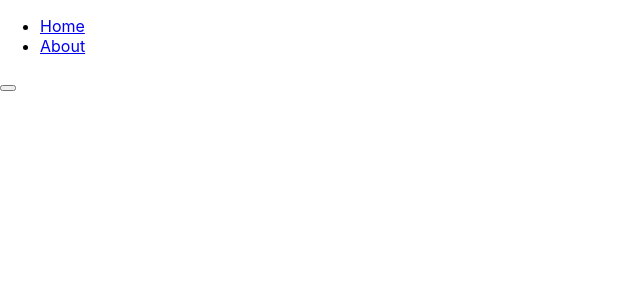
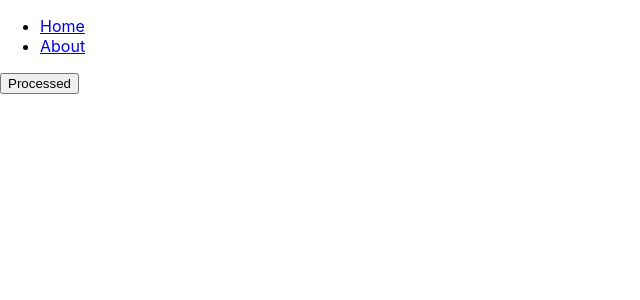
Before and after one commit to susapkota33/DeployProject, a React (Create React App) app in the folder first-app/: page / in a window 1280 px wide. Shown: the top 300 px of the page, without its empty margins (0-640 px from the left). Built offline with nearby package versions, Linux system fonts and the light colour scheme.

Commit message:
Styled home button

```diff
--- a/first-app/src/App.css
+++ b/first-app/src/App.css
@@ -36,3 +36,10 @@
     transform: rotate(360deg);
   }
 }
+
+.pro-btn{
+  padding:15px;
+  background-color: #61dafb;
+  border-radius: 3px;
+  font-weight: bold;
+}
--- a/first-app/src/Home.js
+++ b/first-app/src/Home.js
@@ -1,7 +1,7 @@
 import React from 'react';
 function Home(){
     return(
-        <button></button>
+        <button className='pro-btn'>Processed</button>
     )
 }
 export default Home
```
